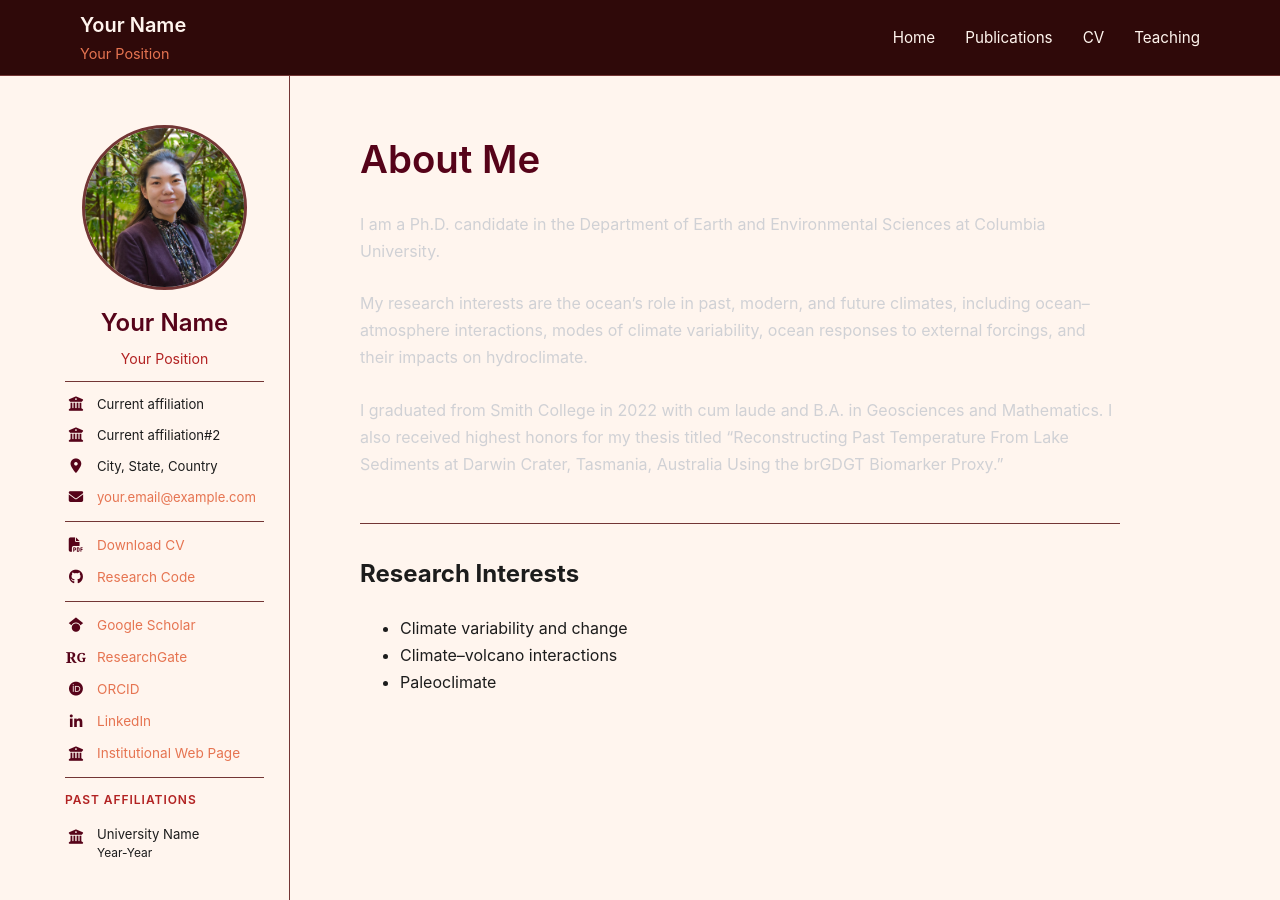
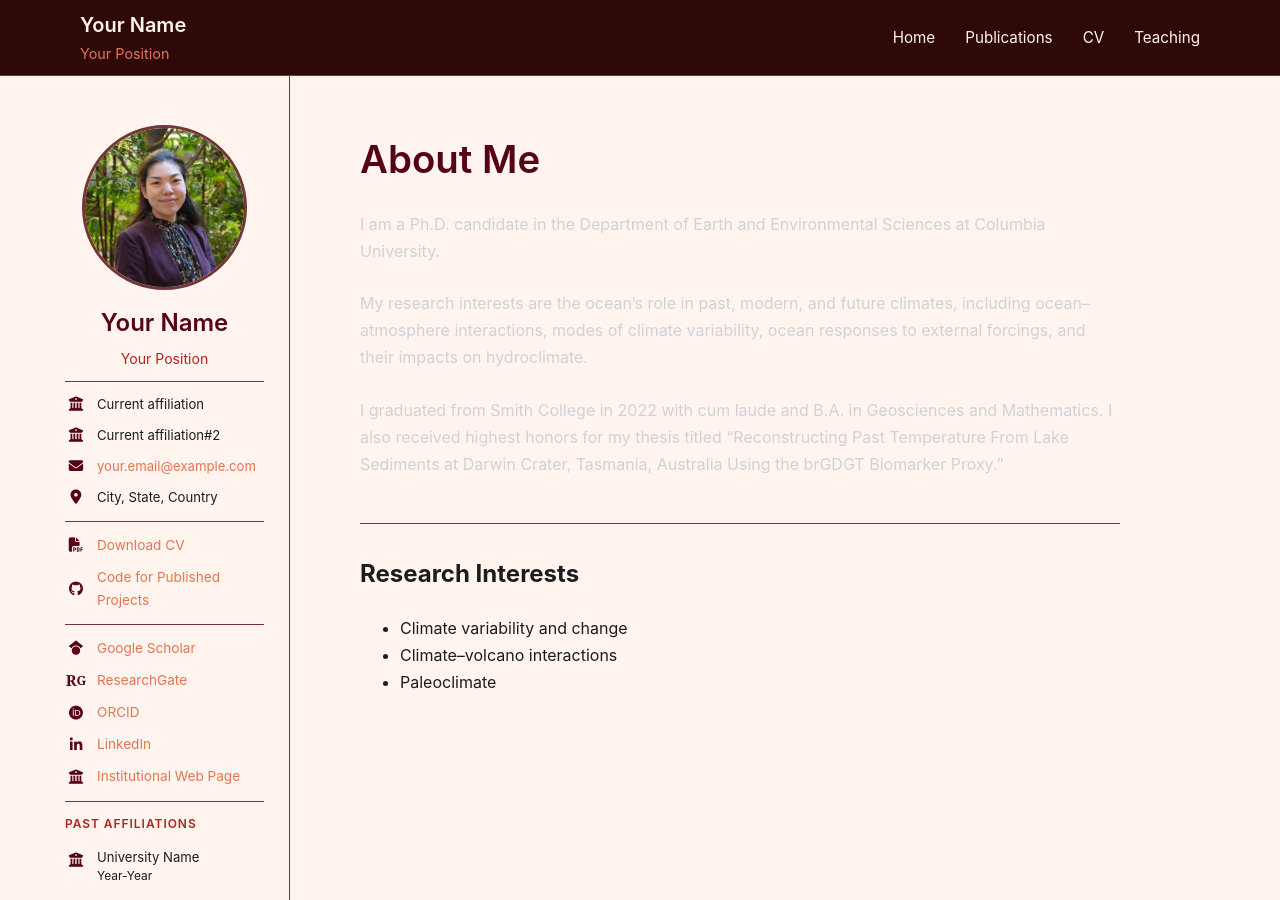
Before and after one commit to isugiura/isugiura.github.io, a Jekyll site: the page built from index.md, in a window 1280 px wide and 900 px high. Built offline with Jekyll 4.4.1, drawn with Linux system fonts in a browser that asks for light colours.

Commit message:
Update sidebar.html

```diff
--- a/_includes/sidebar.html
+++ b/_includes/sidebar.html
@@ -29,15 +29,15 @@
       <span>Current affiliation#2</span>
     </div>
 
+    <a href="mailto:your.email@example.com">
+      <i class="fa-solid fa-envelope icon"></i>
+      <span>your.email@example.com</span>
+    </a>
+
     <div>
       <i class="fa-solid fa-location-dot icon"></i>
       <span>City, State, Country</span>
     </div>
-
-    <a href="mailto:your.email@example.com">
-      <i class="fa-solid fa-envelope icon"></i>
-      <span>your.email@example.com</span>
-    </a>
 
   </div>
 
@@ -60,7 +60,7 @@
       target="_blank"
     >
       <i class="fa-brands fa-github icon"></i>
-      <span>Research Code</span>
+      <span>Code for Published Projects</span>
     </a>
 
   </div>
```
